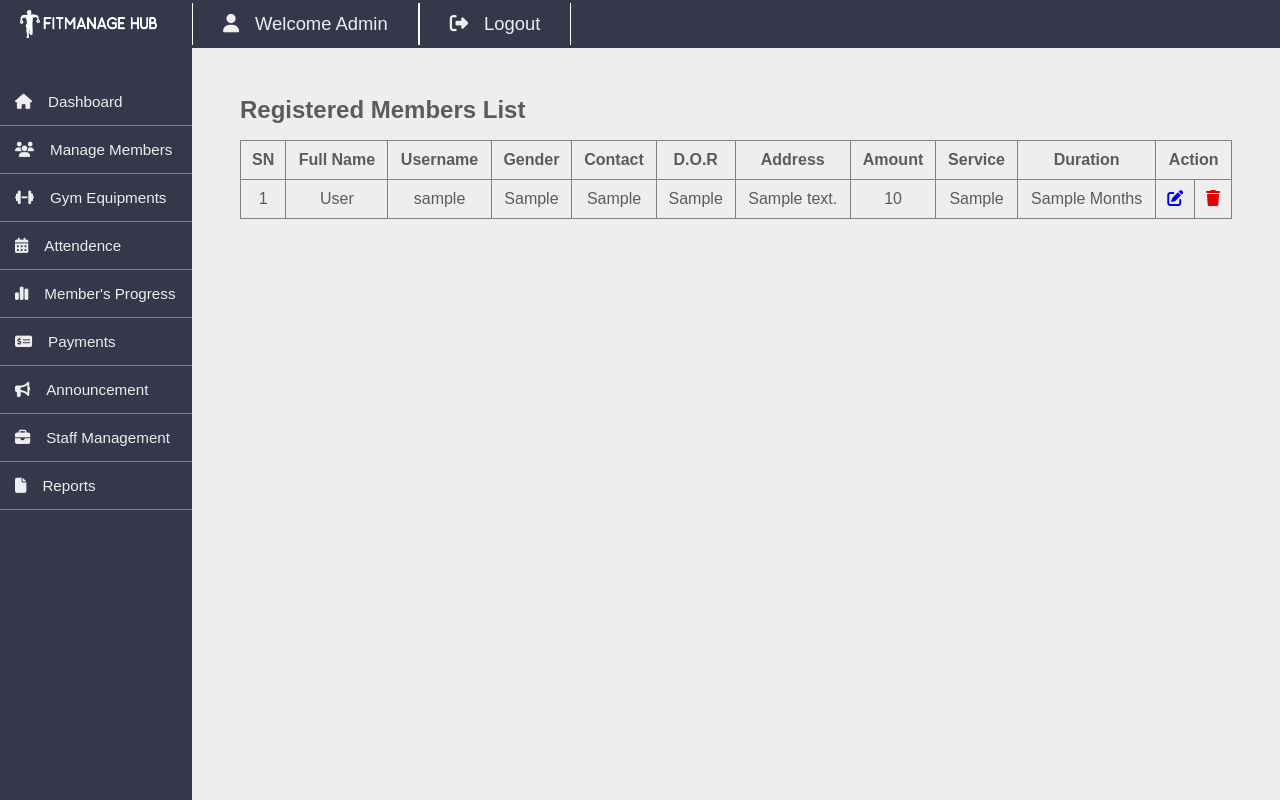
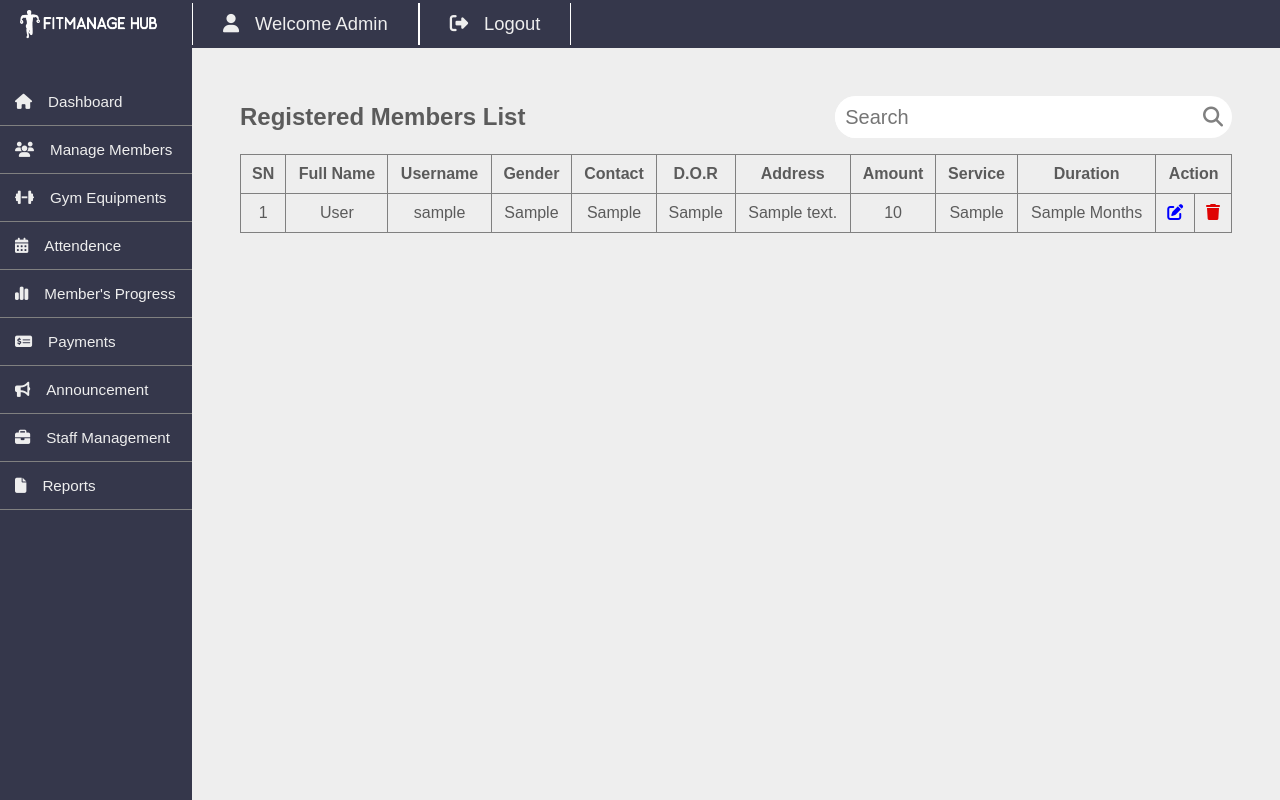
Before and after one commit to riyazedd/Gym-Management-System, a PHP site: page /admin/member-list.php in a window 1280 px wide. Run offline with PHP 8.4, Linux system fonts and the light colour scheme; tables that the repository leaves empty or names only in its code hold one stand-in row (values such as "Sample post"); some libraries are stand-ins or nearby versions.

Commit message:
Search Feature Added in Member List

```diff
--- a/admin/css/member-list.css
+++ b/admin/css/member-list.css
@@ -26,3 +26,38 @@ table .update{
     background-color: rgb(147, 233, 147);
     color: green;
 }
+
+.heading{
+    width: 100%;
+    display: flex;
+    align-items: center;
+    justify-content: space-between;
+}
+
+#searchForm{
+    width: 40%;
+    display: flex;
+    align-items: center;
+    background-color: white;
+    border-radius: 30px;
+}
+
+#searchField{
+    width: 90%;
+    height: 2rem;
+    border: 0;
+    outline: 0;
+    padding: 5px;
+    padding-left: 10px;
+    border-radius: 30px;
+    font-size: 1.25rem;
+}
+
+#searchForm button{
+    width: 10%;
+    font-size: 1.25rem;
+    color: grey;
+    background: none;
+    border: none;
+    outline: none;
+}
--- a/admin/member-list.php
+++ b/admin/member-list.php
@@ -5,6 +5,18 @@ include "../dbcon.php";
 $sql="SELECT * FROM members";
 $res=mysqli_query($conn,$sql);
 $sn=1;
+
+//Searching Users
+if(!empty($_POST)){
+    $search=$_POST['search'];
+    if(!empty($search)){
+        $sql="SELECT * FROM members WHERE CONCAT(fullname,services) LIKE '%$search%'";
+        $res=mysqli_query($conn,$sql);
+    }else{
+        $sql="SELECT * FROM members";
+        $res=mysqli_query($conn,$sql);
+    }
+}
 
 ?>
 
@@ -16,12 +28,25 @@ $sn=1;
         <title>FitManage Hub - Admin</title>
         <link rel="stylesheet" href="css/member-list.css">
         <script src="https://kit.fontawesome.com/426c1a4028.js" crossorigin="anonymous"></script>
+        <script>
+    // JavaScript function to submit form only when input field is cleared
+    function submitForm() {
+        var searchValue = document.getElementById("searchField").value.trim();
+        if (searchValue === '') {
+            document.getElementById("searchForm").submit();
+        }
+    }
+</script>
     </head>
     <body>
     <?php include 'includes/template.php';?>
 
 <div class="content">
-    <h2>Registered Members List</h2>
+    <div class="heading"><h2>Registered Members List</h2>
+    <form action="" method="post" id="searchForm">
+        <input type="text" id="searchField" placeholder="Search" name="search" value="<?php echo isset($_POST['search']) ? htmlspecialchars($_POST['search']) : ''; ?>" oninput="submitForm()">
+        <button type="submit"><i class="fa-solid fa-search"></i></button>
+    </form></div>
     <?php if(isset($_SESSION['success'])){ ?> <div class="message"><h3><?=$_SESSION['success'];  unset($_SESSION['success'])?></h3></div><?php } ?>
     <table>
         <thead>
@@ -40,7 +65,11 @@ $sn=1;
             </tr>
         </thead>
         <tbody>
-            <?php while($user=mysqli_fetch_assoc($res)){ ?>
+            <?php if(($res->num_rows)==0){ ?>
+            <tr>
+                <td colspan="11">NO RECORD FOUND</td>
+            </tr>
+       <?php } else { while($user=mysqli_fetch_assoc($res)){ ?>
             <tr>
                 <td><?=$sn++?></td>
                 <td><?=$user['fullname']?></td>
@@ -59,7 +88,7 @@ $sn=1;
                     <a href="member-delete.php?id=<?=$user['id']?>" title="Delete Member" class="delete"><i class="fa-solid fa-trash"></i></a>
                 </td>
             </tr>
-            <?php } ?>
+            <?php }} ?>
         </tbody>
     </table>
 </div>
```
